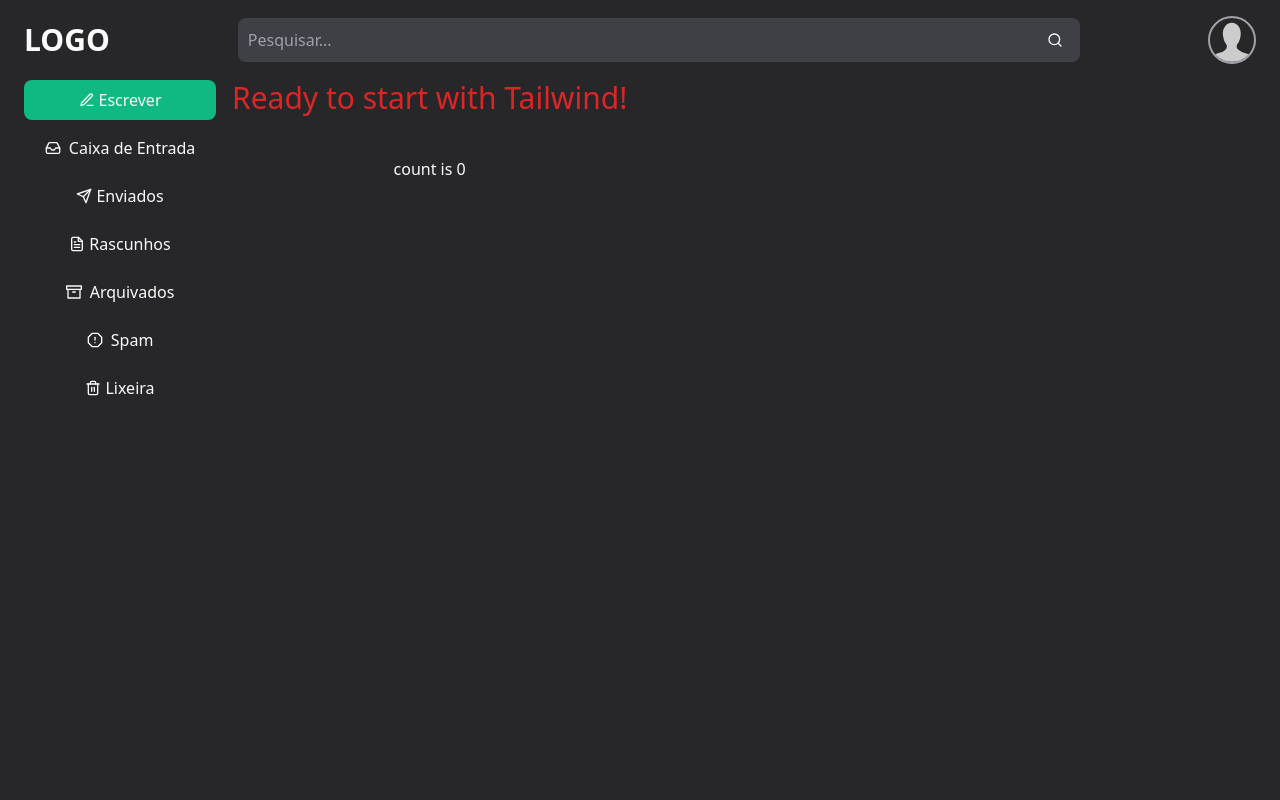
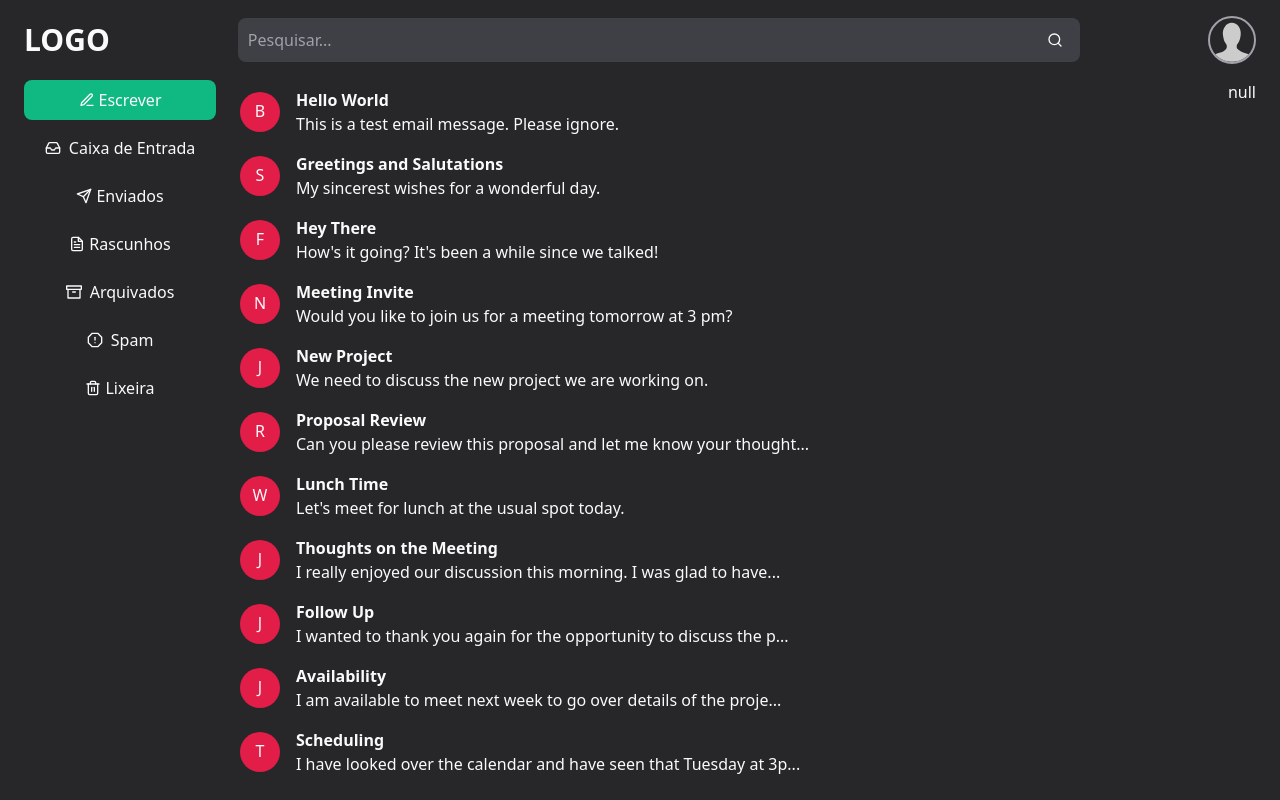
Before and after one commit to PedroGrunwald/Tailwind-Study, a React (Vite) app: page / in a window 1280 px wide. Built offline with nearby package versions, Linux system fonts and the light colour scheme.

Commit message:
feat: add EmailList Components

```diff
--- a/src/App.jsx
+++ b/src/App.jsx
@@ -3,9 +3,11 @@
 import Container from "./components/container";
 import Sidebar from "./components/Sidebar/sidebar";
 import Bottombar from "./components/BottomBar";
+import EmailList from "./components/EmailList";
 
 export default function App() {
-  const [count, setCount] = useState(0);
+  const [openEmail, setOpenEmail] = useState(null);
+
 
   return (
     <>
@@ -13,20 +15,8 @@
       <Container>
         <div className="flex flex-col md:flex-row gap-2 xl:gap-4 h-full relative ">
           <Sidebar />
-          <div>
-            <h1 className="text-3xl text-center text-red-600">
-              Ready to start with Tailwind!
-            </h1>
-            <button
-              className="
-        block w-fit mx-auto my-8 px-4 py-2 rounded-lg
-        border-transparent hover:border-cyan-500 border-[1px]
-        transition-colors"
-              onClick={() => setCount((count) => count + 1)}
-            >
-              count is {count}
-            </button>
-          </div>
+         <EmailList setOpenEmail={setOpenEmail} />
+         {JSON.stringify(openEmail)}
           <Bottombar/>
         </div>
       </Container>
--- /dev/null
+++ b/src/components/EmailList/Avatar.jsx
@@ -0,0 +1,14 @@
+// eslint-disable-next-line react/prop-types
+const Avatar = ({ letter }) => (
+    <div
+      className="
+        rounded-full bg-rose-300 dark:bg-rose-600
+        w-10 h-10 basis-10 grid place-content-center"
+    >
+      <span className="mb-0.5">
+        {letter}
+      </span>
+    </div>
+  )
+
+  export default Avatar
--- /dev/null
+++ b/src/components/EmailList/EmailListItem.jsx
@@ -0,0 +1,24 @@
+/* eslint-disable react/prop-types */
+// eslint-disable-next-line react/prop-types
+import Avatar from "./Avatar";
+
+export default function EmailListItem({ email, onClick }) {
+  return (
+    <article
+      className="flex items-center gap-4 [&+li]:mt-1 p-2
+    hover:cursor-pointer hover:bg-gray-200 dark:hover:bg-gray-900
+    rounded-lg transition-colors"
+      onClick={onClick}
+    >
+      <Avatar letter={email.from[0].toUpperCase()} />
+      <div>
+        <strong>{email.subject}</strong>
+        <p>
+          {email.body.length > 64
+            ? email.body.slice(0, 64) + "..."
+            : email.body}
+        </p>
+      </div>
+    </article>
+  );
+}
--- /dev/null
+++ b/src/components/EmailList/index.jsx
@@ -0,0 +1,13 @@
+/* eslint-disable react/prop-types */
+import emails from "../../emails.json"
+import EmailListItem from "./EmailListItem"
+
+export default function EmailList({setOpenEmail}){
+    return(
+        <div className="relative overflow-y-scroll grow">
+            {emails.map(email =>(
+                <EmailListItem key={email.id} email={email} onClick={() => setOpenEmail(email)}/>
+            ))}
+        </div>
+    )
+}
--- /dev/null
+++ b/src/emails.json
@@ -0,0 +1,142 @@
+[
+    {
+      "id": 1,
+      "from": "Bob@example.com",
+      "subject": "Hello World",
+      "body": "This is a test email message. Please ignore.",
+      "createdAt": "2020-06-15T09:45:00.000Z"
+    },
+    {
+      "id": 2,
+      "from": "Steve@example.com",
+      "subject": "Greetings and Salutations",
+      "body": "My sincerest wishes for a wonderful day.",
+      "createdAt": "2020-06-15T10:15:00.000Z"
+    },
+    {
+      "id": 3,
+      "from": "Frank@example.com",
+      "subject": "Hey There",
+      "body": "How's it going? It's been a while since we talked!",
+      "createdAt": "2020-06-15T10:45:00.000Z"
+    },
+    {
+      "id": 4,
+      "from": "Nicole@example.com",
+      "subject": "Meeting Invite",
+      "body": "Would you like to join us for a meeting tomorrow at 3 pm?",
+      "createdAt": "2020-06-15T11:15:00.000Z"
+    },
+    {
+      "id": 5,
+      "from": "Jack@example.com",
+      "subject": "New Project",
+      "body": "We need to discuss the new project we are working on.",
+      "createdAt": "2020-06-15T11:45:00.000Z"
+    },
+    {
+      "id": 6,
+      "from": "Rachel@example.com",
+      "subject": "Proposal Review",
+      "body": "Can you please review this proposal and let me know your thoughts?",
+      "createdAt": "2020-06-15T12:15:00.000Z"
+    },
+    {
+      "id": 7,
+      "from": "Wendy@example.com",
+      "subject": "Lunch Time",
+      "body": "Let's meet for lunch at the usual spot today.",
+      "createdAt": "2020-06-15T12:45:00.000Z"
+    },
+    {
+      "id": 8,
+      "from": "john@example.com",
+      "subject": "Thoughts on the Meeting",
+      "body": "I really enjoyed our discussion this morning. I was glad to have the opportunity to learn more about the project.",
+      "createdAt": "2020-09-14T10:00:00.000Z"
+    },
+    {
+      "id": 9,
+      "from": "jane@example.com",
+      "subject": "Follow Up",
+      "body": "I wanted to thank you again for the opportunity to discuss the project. I am still very interested and hope to hear back soon.",
+      "createdAt": "2020-09-15T10:00:00.000Z"
+    },
+    {
+      "id": 10,
+      "from": "josh@example.com",
+      "subject": "Availability",
+      "body": "I am available to meet next week to go over details of the project. Please let me know what day and time works best for you.",
+      "createdAt": "2020-09-16T10:00:00.000Z"
+    },
+    {
+      "id": 11,
+      "from": "tom@example.com",
+      "subject": "Scheduling",
+      "body": "I have looked over the calendar and have seen that Tuesday at 3pm works for both of us. Is this still available?",
+      "createdAt": "2020-09-17T10:00:00.000Z"
+    },
+    {
+      "id": 12,
+      "from": "bill@example.com",
+      "subject": "Questions",
+      "body": "I have some questions about the next steps of the project. Are you available to chat sometime this week?",
+      "createdAt": "2020-09-18T10:00:00.000Z"
+    },
+    {
+      "id": 13,
+      "from": "jeremy@example.com",
+      "subject": "Updates",
+      "body": "I have some updates about the progress of the project. Can we meet to discuss this on Friday?",
+      "createdAt": "2020-09-19T10:00:00.000Z"
+    },
+    {
+      "id": 14,
+      "from": "johndoe@mail.com",
+      "subject": "Happy Birthday!",
+      "body": "Happy Birthday John! I hope you have a great day!",
+      "createdAt": "2020-02-20T13:47:53.000Z"
+    },
+    {
+      "id": 15,
+      "from": "janedoe@mail.com",
+      "subject": "Meeting tomorrow",
+      "body": "Don't forget that we have a meeting tomorrow at 9 AM. See you there!",
+      "createdAt": "2020-02-19T13:47:53.000Z"
+    },
+    {
+      "id": 16,
+      "from": "jimdoe@mail.com",
+      "subject": "Lunch?",
+      "body": "Do you want to grab lunch together tomorrow?",
+      "createdAt": "2020-02-18T13:47:53.000Z"
+    },
+    {
+      "id": 17,
+      "from": "susandoe@mail.com",
+      "subject": "Application Confirmation",
+      "body": "Your application to ABC University has been confirmed. Congratulations!",
+      "createdAt": "2020-02-17T13:47:53.000Z"
+    },
+    {
+      "id": 18,
+      "from": "lucasdoe@mail.com",
+      "subject": "Final Exams",
+      "body": "Don't forget that your final exams start next Monday!",
+      "createdAt": "2020-02-16T13:47:53.000Z"
+    },
+    {
+      "id": 19,
+      "from": "bobdoe@mail.com",
+      "subject": "Monthly Report",
+      "body": "Please submit your monthly report to the team by the end of the day.",
+      "createdAt": "2020-02-15T13:47:53.000Z"
+    },
+    {
+      "id": 20,
+      "from": "victoriadoe@mail.com",
+      "subject": "Payment Confirmation",
+      "body": "Your payment for the order ABC-123456 has been successfully processed.",
+      "createdAt": "2020-02-14T13:47:53.000Z"
+    }
+  ]
```
